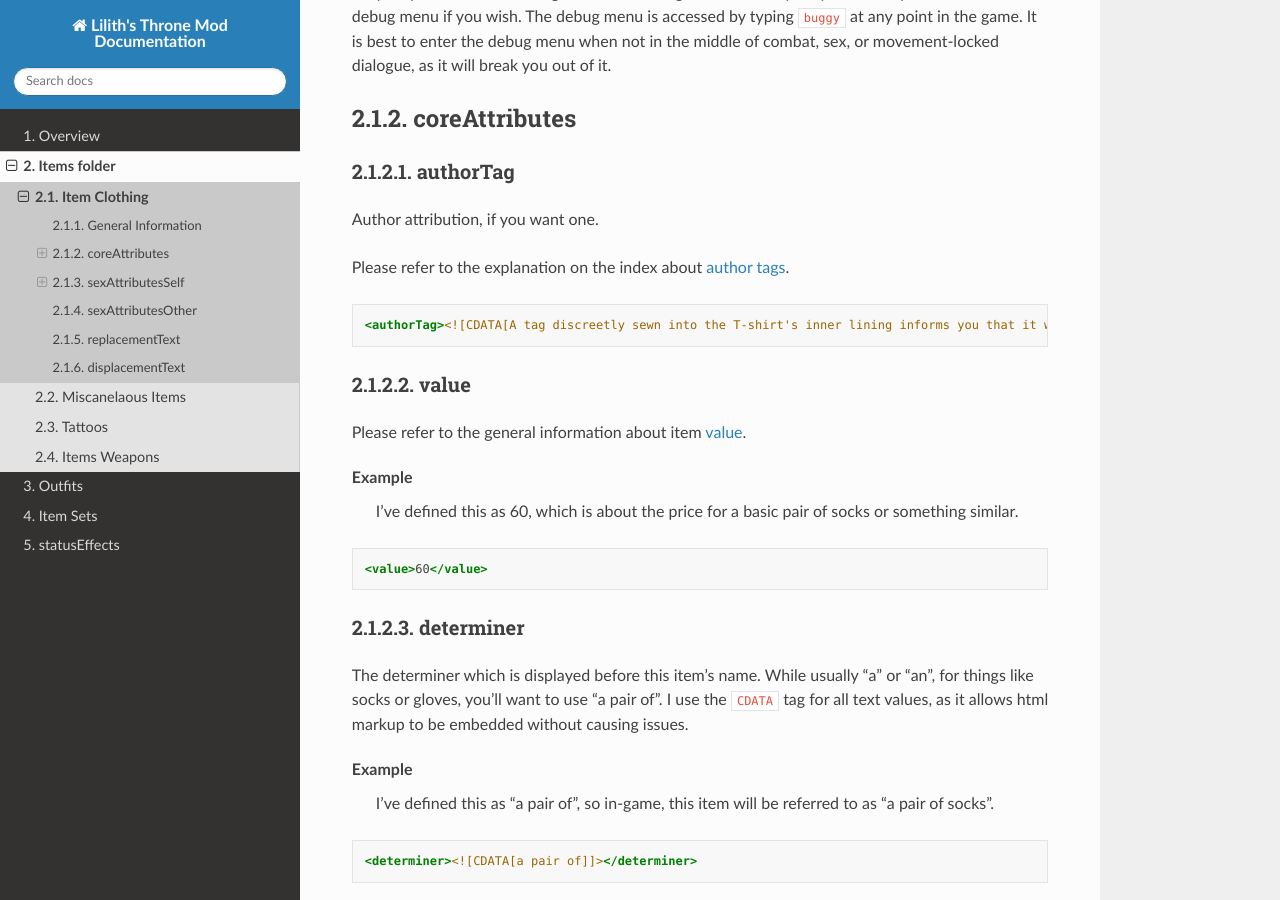
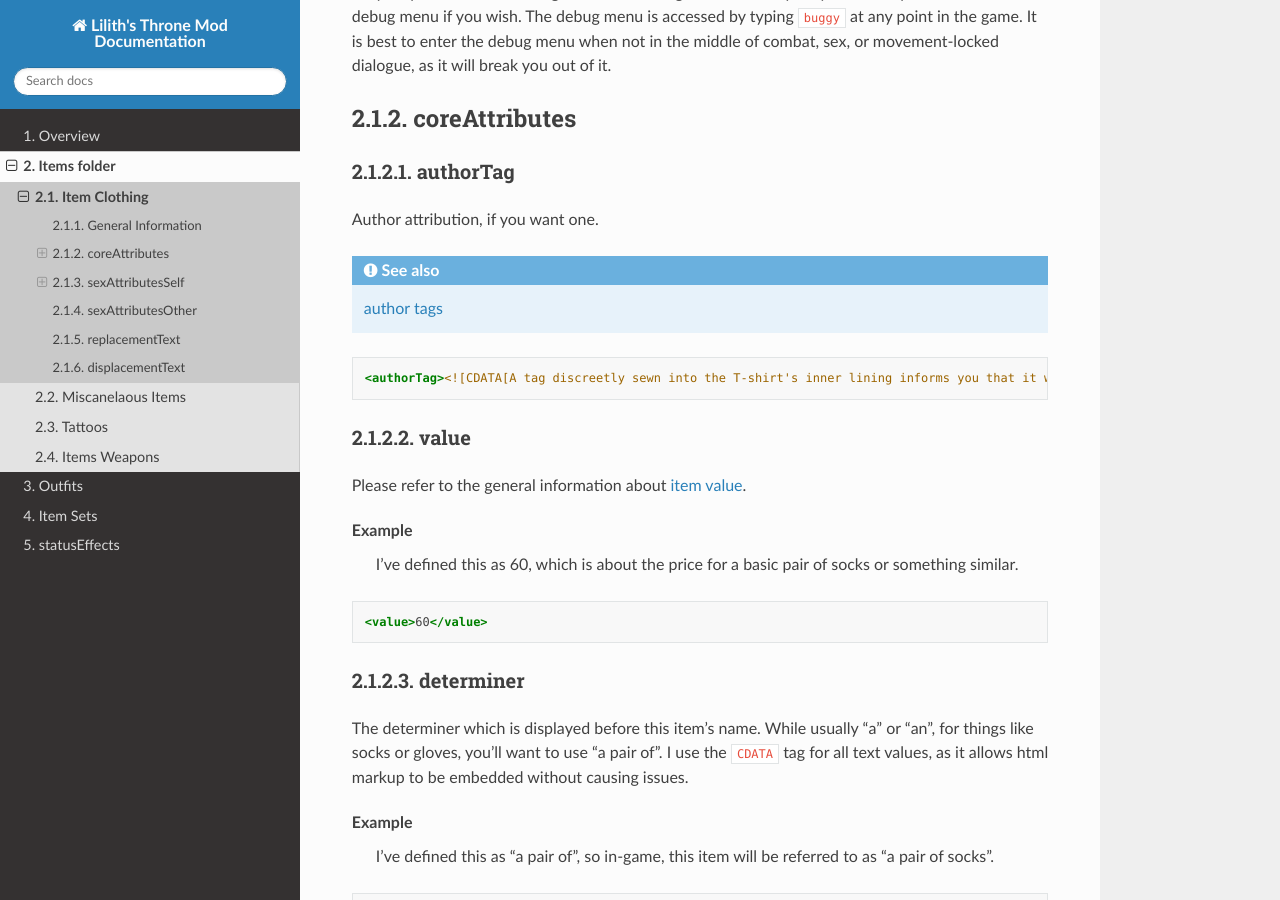
Before and after one commit to bicobus/lilith-throne-documentation, a Sphinx documentation site: the page built from docs/clothing.rst, in a window 1280 px wide and 900 px high, scrolled down 403 px. Built offline with Sphinx 7.4.7 and the Read the Docs theme 2.0.0, drawn with Linux system fonts in a browser that asks for light colours.

Commit message:
Some tweaks

```diff
--- a/docs/clothing.rst
+++ b/docs/clothing.rst
@@ -26,11 +26,13 @@
 
 authorTag
 ~~~~~~~~~
+.. index:: author-tags
 
 Author attribution, if you want one.
 
-Please refer to the explanation on the index about :ref:`author
-tags<author-tags>`.
+.. seealso::
+
+   :ref:`author-tags`
 
 .. code:: xml
 
--- a/docs/overview.rst
+++ b/docs/overview.rst
@@ -104,6 +104,9 @@
 Example
      *A tag discreetly sewn into the T-shirt’s inner lining informs you*
      *that it was made by ’Innoxia’.*
+
+.. index:: ! item-value
+   :name: item-value
 
 value
 -----
```
Also changed, not shown: other parts of docs/clothing.rst (+2 -1 lines).
